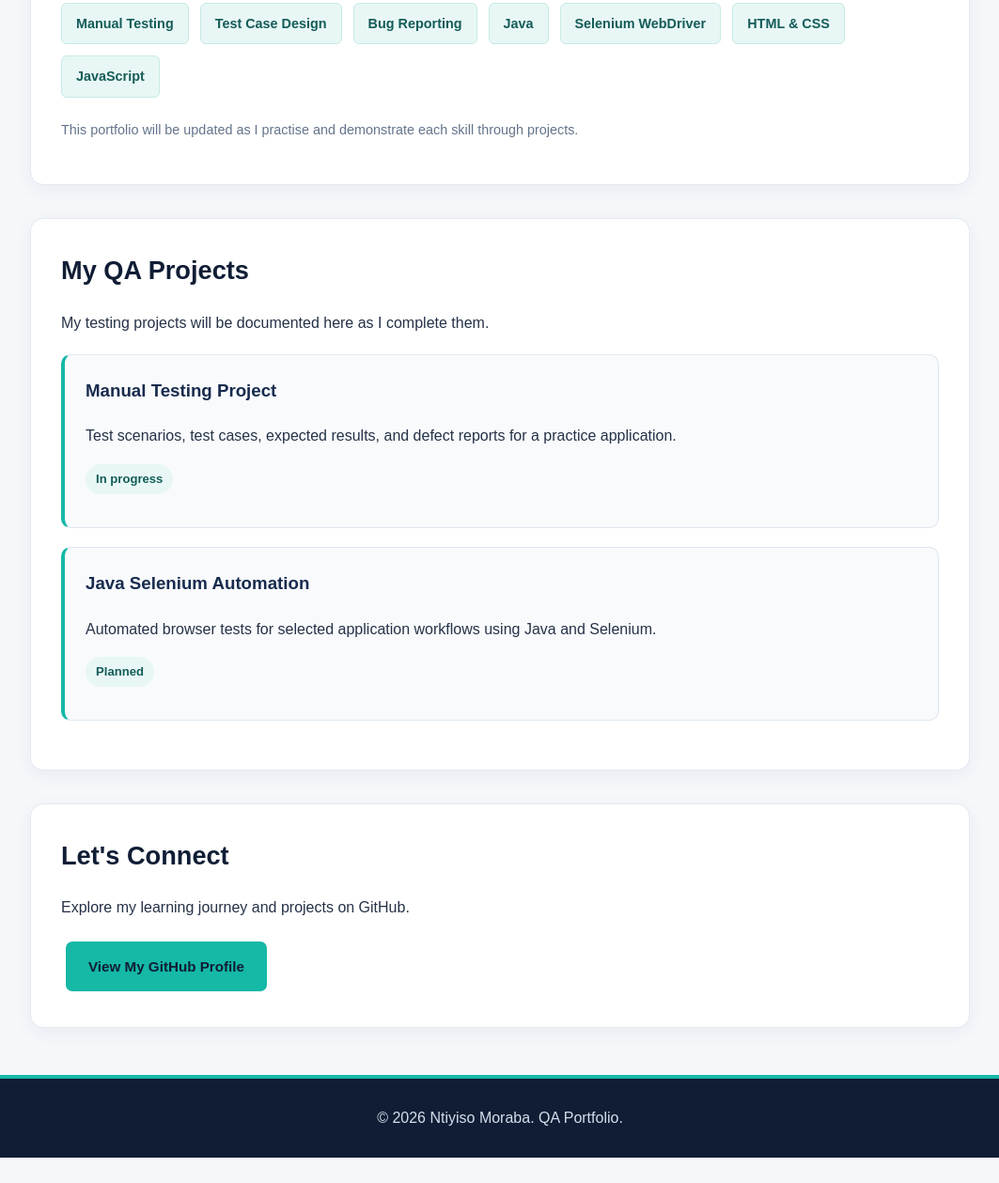
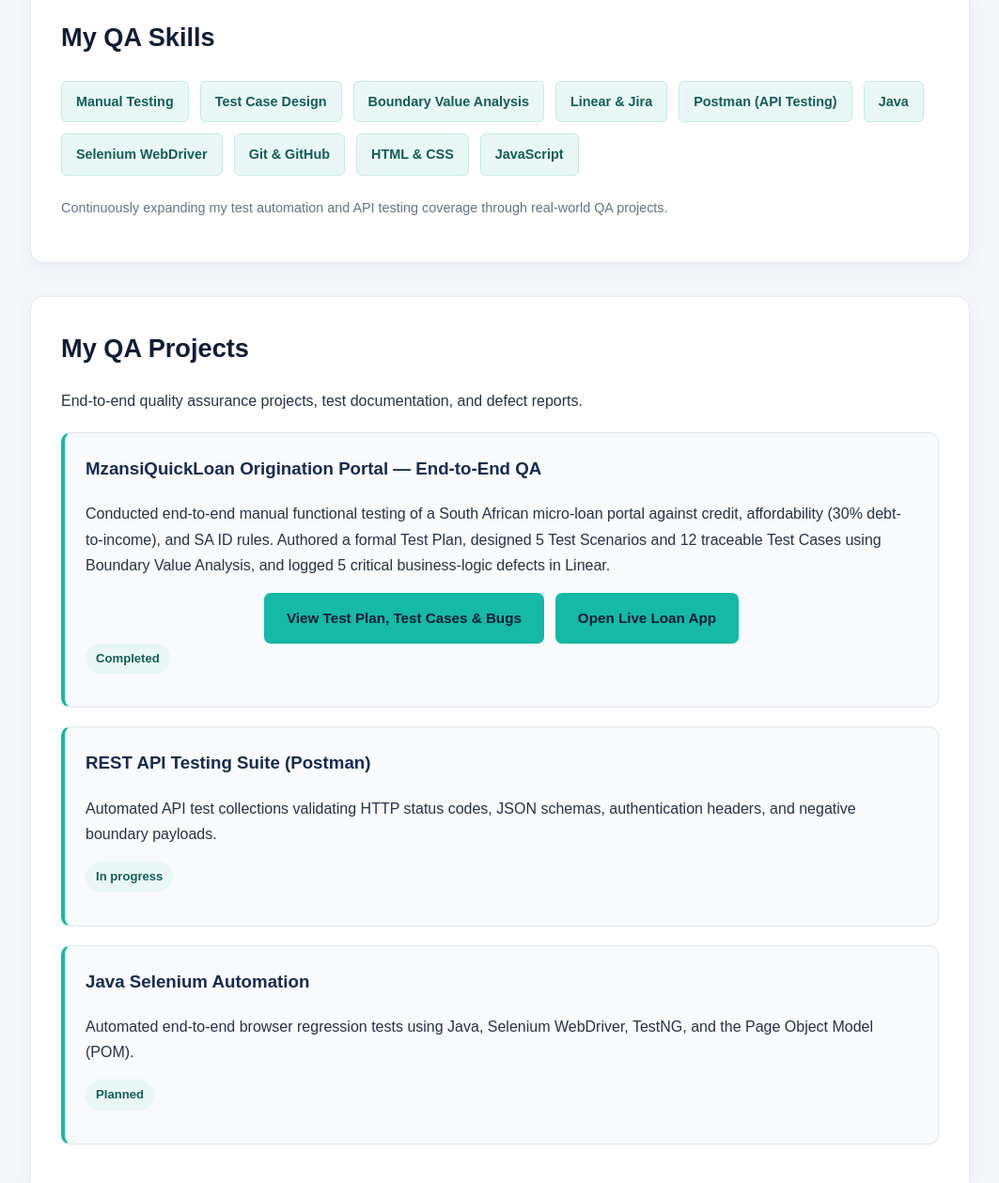
Before and after one commit to Ntiyiso-moraba/ntiyiso-qa-portfolio, a plain HTML site: page index.html in a window 1280 px wide. Shown: the part 974-2233 px from the top of the page at 94% size, without its empty margins (108-1171 px from the left). Before the commit the page ends 2206 px from the top, so only its background shows below. Drawn offline with Linux system fonts and the light colour scheme.

Commit message:
Add files via upload

```diff
--- a/index.html
+++ b/index.html
@@ -1,21 +1,15 @@
-
 <!DOCTYPE html>
 <html lang="en">
 <head>
-
-<link rel="stylesheet" href="style.css">
-
     <meta charset="UTF-8">
     <meta name="viewport" content="width=device-width, initial-scale=1.0">
-
     <meta
         name="description"
-        content="Ntiyiso Moraba's QA portfolio showcasing manual testing, test documentation, and Java Selenium automation projects."
+        content="Ntiyiso Moraba's QA portfolio showcasing manual testing, test documentation, Linear defect tracking, API testing, and Java Selenium automation projects."
     >
-
     <title>Ntiyiso Moraba | QA Tester Portfolio</title>
 
-
+    <link rel="stylesheet" href="style.css">
     <script src="script.js" defer></script>
 </head>
 
@@ -42,9 +36,9 @@
             <h2>Junior QA Tester</h2>
 
             <p class="hero-description">
-                I am developing my skills in manual testing and
-                test automation to help identify defects and
-                improve software quality.
+                Certified Google IT Support Professional &amp; Junior QA Tester
+                specializing in manual functional testing, boundary analysis,
+                defect tracking, and Java Selenium test automation.
             </p>
 
             <div class="hero-actions">
@@ -54,7 +48,7 @@
 
                 <a
                     class="button secondary-button"
-                    href="https://github.com/Ntiyiso-moraba"
+                    href="https://github.com"
                     target="_blank"
                     rel="noopener noreferrer"
                 >
@@ -67,12 +61,13 @@
             <h2>About Me</h2>
 
             <p>
-                I am building practical experience in software
-                quality assurance through testing exercises,
-                project work, and continuous learning.
-                My focus is on understanding requirements,
-                designing test cases, documenting defects,
-                and learning Java Selenium automation.
+                I am a Junior Software QA Tester who translates complex
+                business requirements into structured Test Plans, traceable Test
+                Cases, and clear, reproducible bug reports. Combining an
+                Accounting Sciences background with Certified Google IT Support
+                troubleshooting and Java programming, I specialize in catching
+                critical calculation, boundary, and workflow defects before
+                software reaches users.
             </p>
         </section>
 
@@ -82,16 +77,19 @@
             <div class="skills-list">
                 <span>Manual Testing</span>
                 <span>Test Case Design</span>
-                <span>Bug Reporting</span>
+                <span>Boundary Value Analysis</span>
+                <span>Linear &amp; Jira</span>
+                <span>Postman (API Testing)</span>
                 <span>Java</span>
                 <span>Selenium WebDriver</span>
+                <span>Git &amp; GitHub</span>
                 <span>HTML &amp; CSS</span>
                 <span>JavaScript</span>
             </div>
 
             <p class="note">
-                This portfolio will be updated as I practise
-                and demonstrate each skill through projects.
+                Continuously expanding my test automation and API testing
+                coverage through real-world QA projects.
             </p>
         </section>
 
@@ -99,16 +97,52 @@
             <h2>My QA Projects</h2>
 
             <p>
-                My testing projects will be documented here
-                as I complete them.
+                End-to-end quality assurance projects, test documentation,
+                and defect reports.
             </p>
 
             <article class="project-card">
-                <h3>Manual Testing Project</h3>
+                <h3>MzansiQuickLoan Origination Portal — End-to-End QA</h3>
 
                 <p>
-                    Test scenarios, test cases, expected results,
-                    and defect reports for a practice application.
+                    Conducted end-to-end manual functional testing of a South
+                    African micro-loan portal against credit, affordability (30%
+                    debt-to-income), and SA ID rules. Authored a formal Test Plan,
+                    designed 5 Test Scenarios and 12 traceable Test Cases using
+                    Boundary Value Analysis, and logged 5 critical business-logic
+                    defects in Linear.
+                </p>
+
+                <div class="hero-actions">
+                    <a
+                        class="button primary-button"
+                        href="https://github.com/ntiyiso-moraba/mzansi-quickloan-qa"
+                        target="_blank"
+                        rel="noopener noreferrer"
+                    >
+                        View Test Plan, Test Cases &amp; Bugs
+                    </a>
+
+                    <a
+                        class="button primary-button"
+                        href="https://ntiyiso-moraba.github.io/mzansi-quickloan-qa/app/"
+                        target="_blank"
+                        rel="noopener noreferrer"
+                    >
+                        Open Live Loan App
+                    </a>
+                </div>
+
+                <p class="project-status">Completed</p>
+            </article>
+
+            <article class="project-card">
+                <h3>REST API Testing Suite (Postman)</h3>
+
+                <p>
+                    Automated API test collections validating HTTP status codes,
+                    JSON schemas, authentication headers, and negative boundary
+                    payloads.
                 </p>
 
                 <p class="project-status">In progress</p>
@@ -118,8 +152,8 @@
                 <h3>Java Selenium Automation</h3>
 
                 <p>
-                    Automated browser tests for selected
-                    application workflows using Java and Selenium.
+                    Automated end-to-end browser regression tests using Java,
+                    Selenium WebDriver, TestNG, and the Page Object Model (POM).
                 </p>
 
                 <p class="project-status">Planned</p>
@@ -130,17 +164,29 @@
             <h2>Let's Connect</h2>
 
             <p>
-                Explore my learning journey and projects on GitHub.
+                Open to Junior QA Tester, Software Tester, and QA Intern
+                opportunities across South Africa (On-site, Hybrid, or Remote).
             </p>
 
-            <a
-                class="button primary-button"
-                href="https://github.com/Ntiyiso-moraba"
-                target="_blank"
-                rel="noopener noreferrer"
-            >
-                View My GitHub Profile
-            </a>
+            <div class="hero-actions">
+                <a
+                    class="button primary-button"
+                    href="https://linkedin.com"
+                    target="_blank"
+                    rel="noopener noreferrer"
+                >
+                    Connect on LinkedIn
+                </a>
+
+                <a
+                    class="button primary-button"
+                    href="https://github.com"
+                    target="_blank"
+                    rel="noopener noreferrer"
+                >
+                    View My GitHub Profile
+                </a>
+            </div>
         </section>
     </main>
 
```
